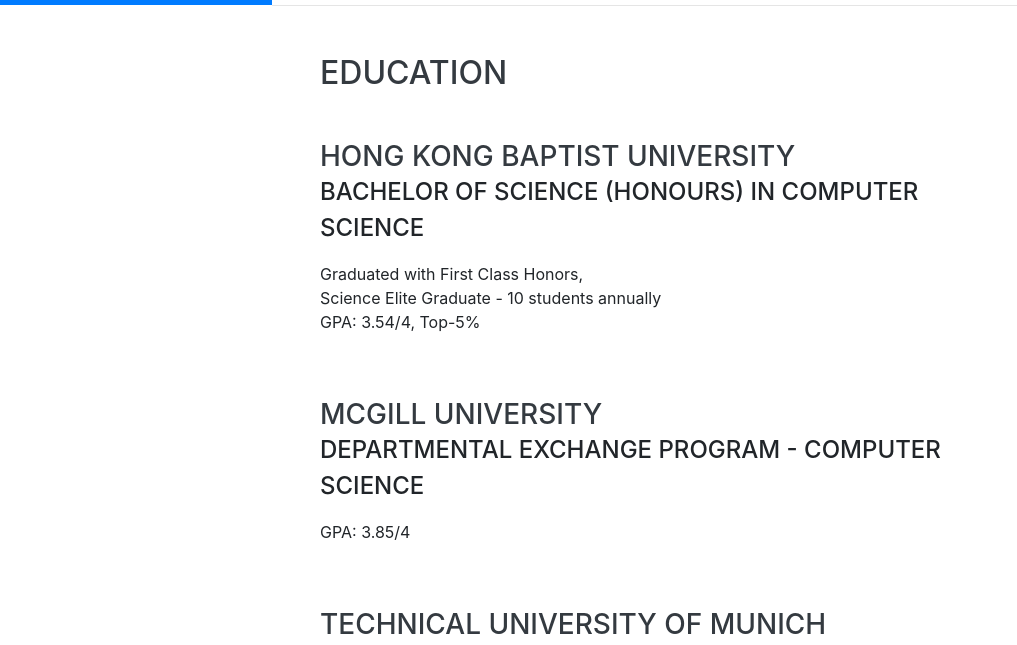
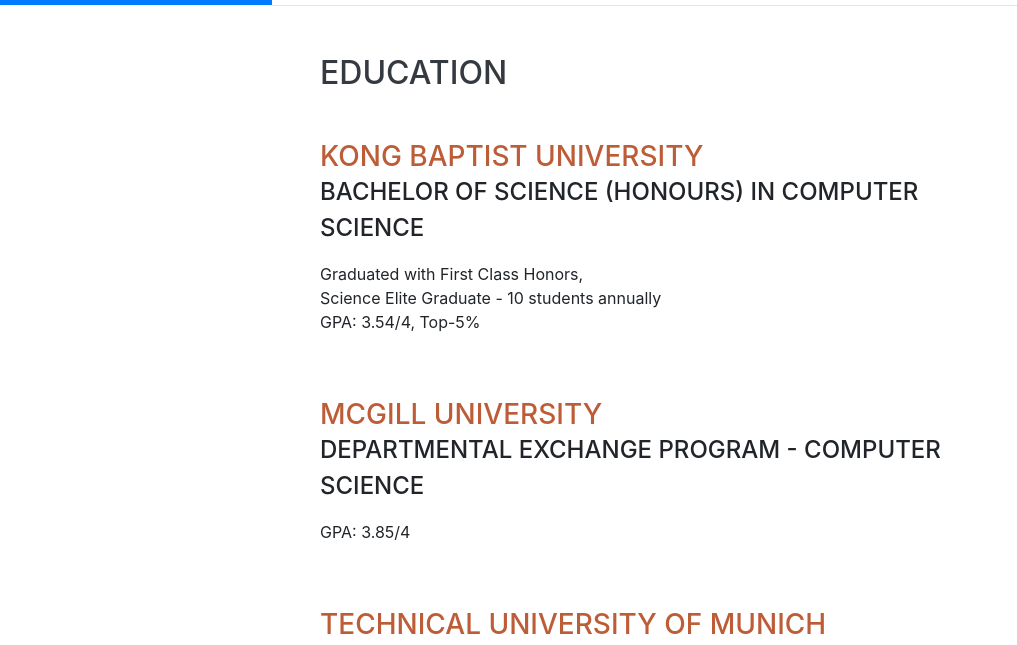
Before and after one commit to wang-shihao/arthursdays.github.io, a website with bundled scripts: page index.html in a window 1280 px wide. Shown: the part 795-1440 px from the top of the page, 0-1017 px from the left. Built offline with nearby package versions, Linux system fonts and the light colour scheme; a web font is replaced by a local one.

Commit message:
Changed address to office address

```diff
--- a/css/resume.css
+++ b/css/resume.css
@@ -15,6 +15,10 @@
     padding-top: 0;
     padding-left: 17rem;
   }
+}
+
+.mb-0 span{
+  color: #BD5D38;
 }
 
 .news span{
--- a/index.html
+++ b/index.html
@@ -81,7 +81,7 @@
         <h1 class="mb-0">Shihao
           <span class="text-primary">WANG</span>
         </h1>
-        <div class="subheading mb-5">13E, 31-41 Cheung Sha Wan Road, Hong Kong · (852) 5267-9896 ·
+        <div class="subheading mb-5">RRS722, Hong Kong Baptist Unviersity, 224 Waterloo Road, Hong Kong · (852) 5267-9896 ·
           <a href="mailto:wangsharthur@gmail.com">wangsharthur@gmail.com</a>
         </div>
         <p class="lead mb-5">Shihao currently is a research assistant in <a href="https://www.comp.hkbu.edu.hk/~chxw/">Professor Chu Xiaowen's</a>
@@ -105,7 +105,7 @@
 
         <div class="resume-item d-flex flex-column flex-md-row justify-content-between mb-5">
           <div class="resume-content">
-            <h3 class="mb-0">Hong Kong Baptist University</h3>
+            <h3 class="mb-0"><span>Kong Baptist University</span></h3>
             <div class="subheading mb-3">Bachelor of Science (Honours) in Computer Science</div>
             <div>Graduated with First Class Honors,</div>
             <div>Science Elite Graduate - 10 students annually</div>
@@ -123,7 +123,7 @@
 
         <div class="resume-item d-flex flex-column flex-md-row justify-content-between mb-5">
           <div class="resume-content">
-            <h3 class="mb-0">McGill University</h3>
+            <h3 class="mb-0"><span>McGill University</span></h3>
             <div class="subheading mb-3">Departmental Exchange Program - Computer Science</div>
             <p>GPA: 3.85/4</p>
           </div>
@@ -139,7 +139,7 @@
 
         <div class="resume-item d-flex flex-column flex-md-row justify-content-between mb-5">
             <div class="resume-content">
-              <h3 class="mb-0">Technical University of Munich</h3>
+              <h3 class="mb-0"><span>Technical University of Munich</span></h3>
               <div class="subheading mb-3">University Exchange Program - Informatics</div>
               <p>GPA: not available yet</p>
             </div>
```
